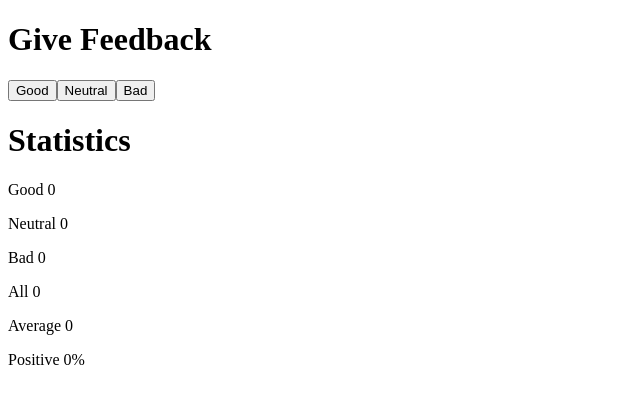
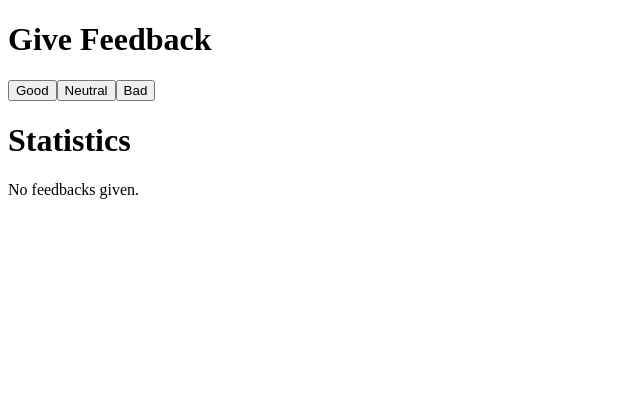
Before and after one commit to LeejanAlipio/fullstackopen, a React (Vite) app in the folder part-1/unicafe/: page / in a window 1280 px wide. Shown: the top 404 px of the page, without its empty margins (0-640 px from the left). Built offline with nearby package versions, Linux system fonts and the light colour scheme.

Commit message:
feat: add conditional rendering if no feedback is given

```diff
--- a/part-1/unicafe/src/App.jsx
+++ b/part-1/unicafe/src/App.jsx
@@ -1,6 +1,10 @@
 import { useState } from 'react';
 
 const Statistics = ({good, neutral, bad}) => {
+  if (good === 0 && neutral === 0 && bad === 0) {
+    return <p>No feedbacks given.</p>
+  }
+
   const totalFeedback = good + neutral + bad;
 
   const average = (good - bad) / totalFeedback;
```
